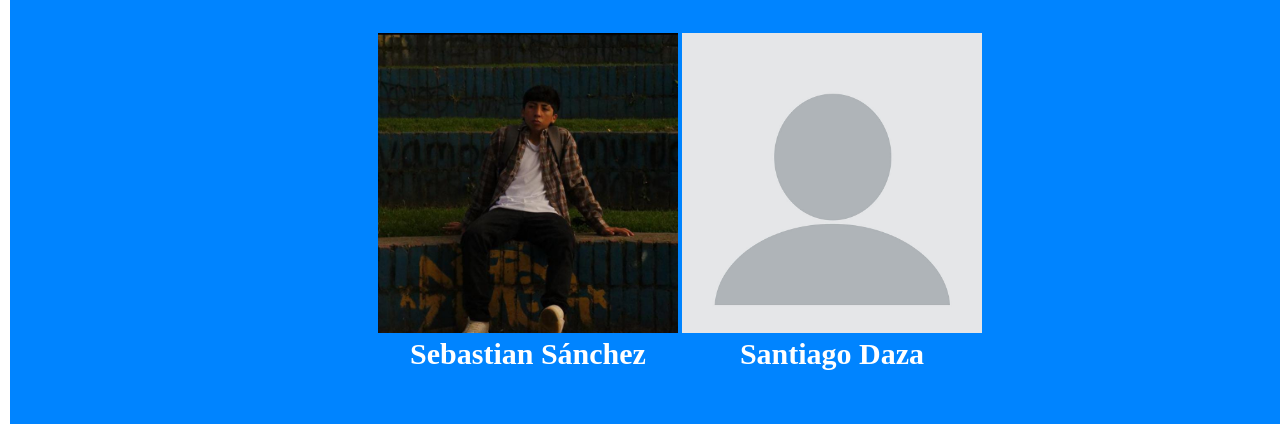
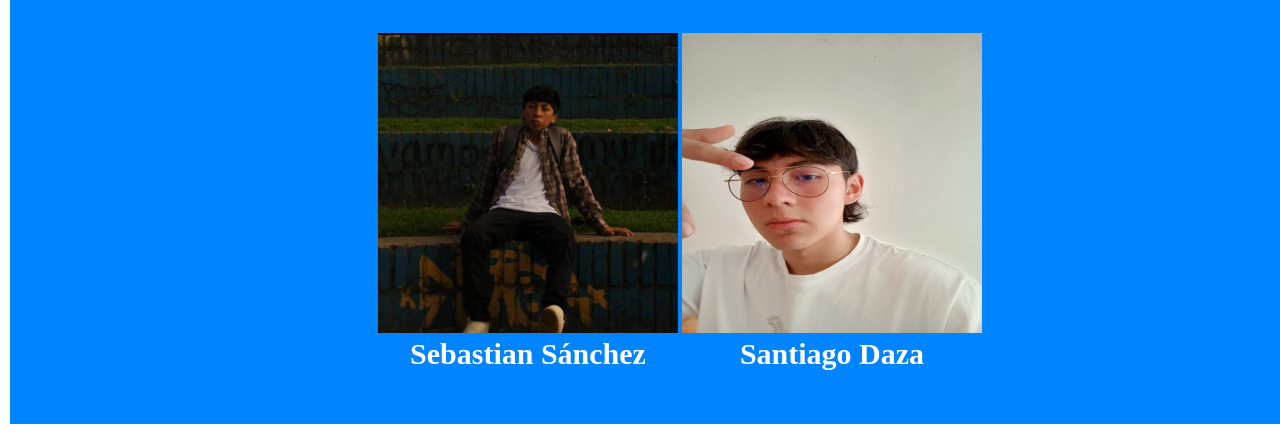
Before and after one commit to Mringedaza/Pagina-web_Proyecto, a plain HTML site: page PAG3.html in a window 1280 px wide. Shown: the part 440-874 px from the top of the page. Drawn offline with Linux system fonts and the light colour scheme.

Commit message:
Proyecto_casifinal

```diff
--- a/PAG3.html
+++ b/PAG3.html
@@ -80,7 +80,7 @@
                 <img src="imagenes\elsebacho.jpeg" width="300" height="300">
             </th>
             <th>
-                <img src="imagenes\yo.jpg" width="300" height="300">
+                <img src="imagenes\yo.jpeg" width="300" height="300">
             </th>
         </tr>
         <tr>
```
Also changed, not shown: imagenes/yo.jpeg (added).
